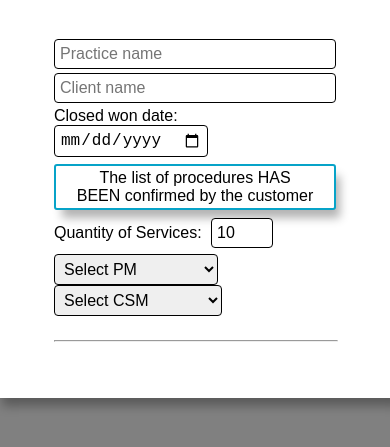
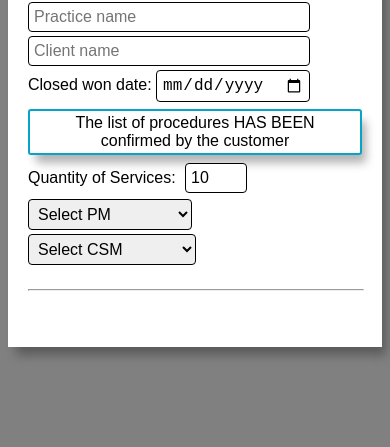
Before and after one commit to LandonLechner/Handoff-Email-Builder, a plain HTML site: page index.html in a window 390 px wide. Shown: the part 245-692 px from the top of the page. Drawn offline with Linux system fonts and the light colour scheme.

Commit message:
Updated .allElements padding

```diff
--- a/script.js
+++ b/script.js
@@ -49,7 +49,7 @@ window.onload = function ()
             proceduresLink = "";
         } else {
             proceduresLink = `<strong>To prepare for our kickoff call, please complete the
-            <a href="https://www.docusign.com/blog/types-healthcare-consent-forms">Procedure List Form</a>,
+            <a target="_blank" rel="noopener noreferrer" href="https://www.docusign.com/blog/types-healthcare-consent-forms">Procedure List Form</a>,
             which will guide the creation of your website's service list.
             As you select services, keep in mind you are contracted for ${procedureQuantity}.
             This will allow us to create a focused and effective service list for your website</strong>.
--- a/styles.css
+++ b/styles.css
@@ -10,7 +10,8 @@ body {
 
 .allElements {
     max-width: 750px;
-    padding: 0 60px;
+    padding-left: clamp(20px, 5vw, 60px);
+    padding-right: clamp(20px, 5vw, 60px);
     background: white;
     box-shadow: 6px 10px 10px -2px rgba(0,0,0,0.3);
     width: 100%;
@@ -51,7 +52,7 @@ form input, form select {
 }
 
 #pm {
-    margin: 2px 10px 0 0;
+    margin: 2px 10px 4px 0;
 }
 
 #serviceQuantity {
```
